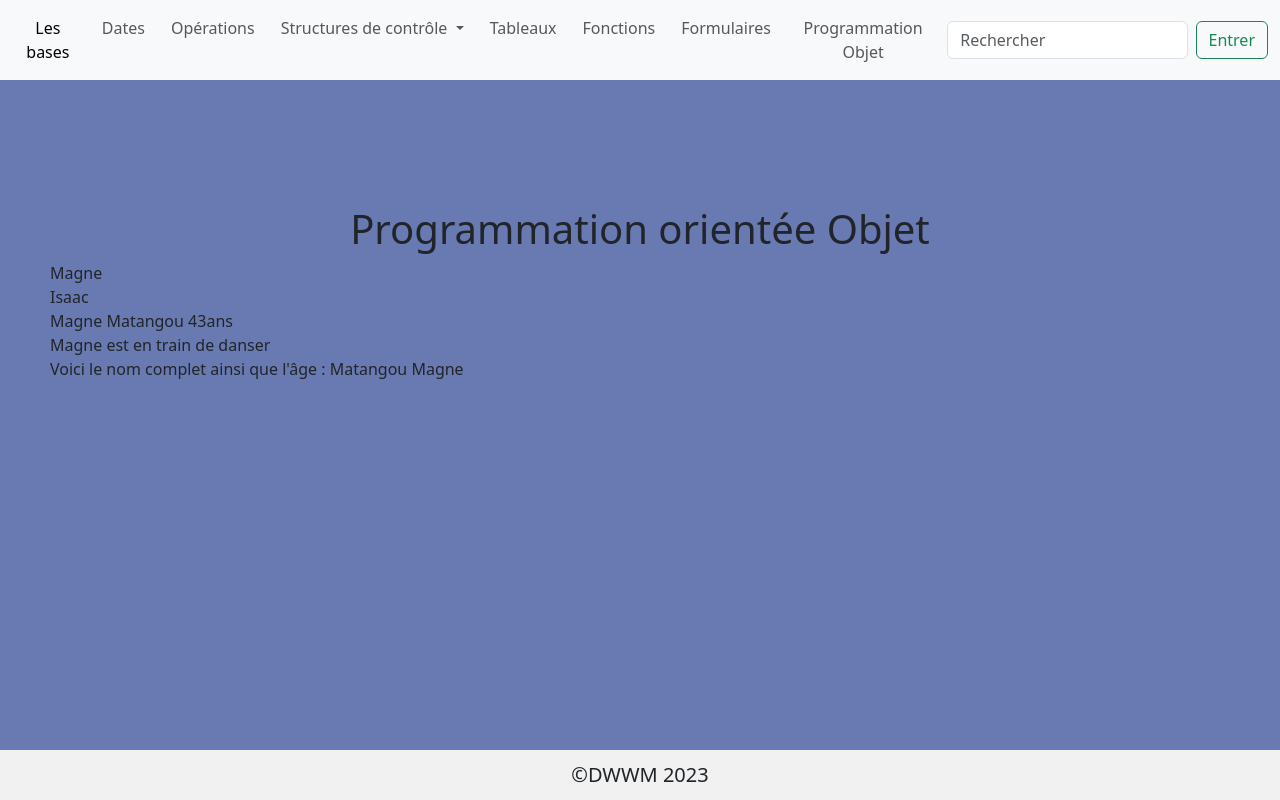
After one commit to AnissaBS/monSite, a PHP site: page /objet.php in a window 1280 px wide. The commit adds this page. Run offline with PHP 8.4, Linux system fonts and the light colour scheme.

Commit message:
Add files via upload

```diff
--- a/entete.php
+++ b/entete.php
@@ -45,10 +45,13 @@
         <li class="nav-item">
           <a class="nav-link" href="form.php">Formulaires</a>
         </li>
+        <li class="nav-item">
+          <a class="nav-link" href="objet.php">Programmation Objet</a>
         </li>
-        <li class="nav-item">
+        </li>
+        <!-- <li class="nav-item">
           <a class="nav-link" href="contact.php">Contact</a>
-        </li>
+        </li> -->
       </ul>
       <form class="d-flex" role="search">
         <input class="form-control me-2" type="search" placeholder="Rechercher" aria-label="Search">
--- a/form.php
+++ b/form.php
@@ -34,7 +34,7 @@
     $data = $_POST['dt']; // POST
 */-->
 
-    <form action="action.php" method="get">
+    <form action="" method="get">
         NOM : <input type="text" name="nom"><br><br>
         Prénom : <input type="text" name="prenom" id=""><br><br>
         <input type="submit" name="" id="">
--- /dev/null
+++ b/objet.php
@@ -0,0 +1,71 @@
+<!DOCTYPE html>
+<html lang="en">
+<head>
+    <meta charset="UTF-8">
+    <meta name="viewport" content="width=device-width, initial-scale=1.0">
+    <link rel="stylesheet" href="styleGrid.css">
+    <title>Programmation orientée Objet</title>
+</head>
+<body>
+
+<?php
+    include_once('entete.php');
+?>
+
+    <div class="content">
+        <h1>Programmation orientée Objet</h1>
+
+    <?php
+        class Personne{
+            public $prenom;
+            public $nom;
+            public $age;
+
+            public function __construct($prenom, $nom, $age){
+                $this->prenom=$prenom;
+                $this->nom=$nom;
+                $this->age=$age;
+            }
+
+            public function nomComplet(){
+                // echo $this->nom . ' ' . $this->prenom . ' ' . $this->age . PHP_EOL; // 1ère manière
+                return sprintf('%s %s', $this->nom, $this->prenom, $this->age); // 2ème manière
+            }
+
+            public function danser(){
+                echo $this->prenom." est en train de danser".PHP_EOL; // EOL = END OF LINE : retour à la ligne
+            }
+        }
+
+        // Création d'un nouvel objet à partir de la classe Personne ou création d'une nouvelle instance de la classe Personne
+        $magne = new Personne('Magne', 'Matangou', 43);
+        $isaac = new Personne('Isaac', 'Boun', 24);
+
+        echo $magne->prenom;
+        echo "<br>";
+        echo $isaac->prenom;
+        echo "<br>";
+
+        echo $magne->prenom . PHP_EOL;
+        echo $magne->nom . PHP_EOL;
+        echo $magne->age . "ans" . PHP_EOL;
+        echo "<br>";
+
+        echo $magne->danser();
+        echo "<br>";
+
+        $ToutLeNom = $magne->nomComplet();
+        echo "Voici le nom complet ainsi que l'âge : ".$ToutLeNom.PHP_EOL;
+
+
+
+    ?>
+
+    </div>
+
+<?php
+    include_once('footer.php');
+?>
+
+</body>
+</html>
--- a/styleGrid.css
+++ b/styleGrid.css
@@ -24,7 +24,7 @@ nav {
 nav a {
     color: #222;
     text-decoration: none;
-    margin-right: 50px;
+    margin-right: 10px;
 }
 
 .content {
```
